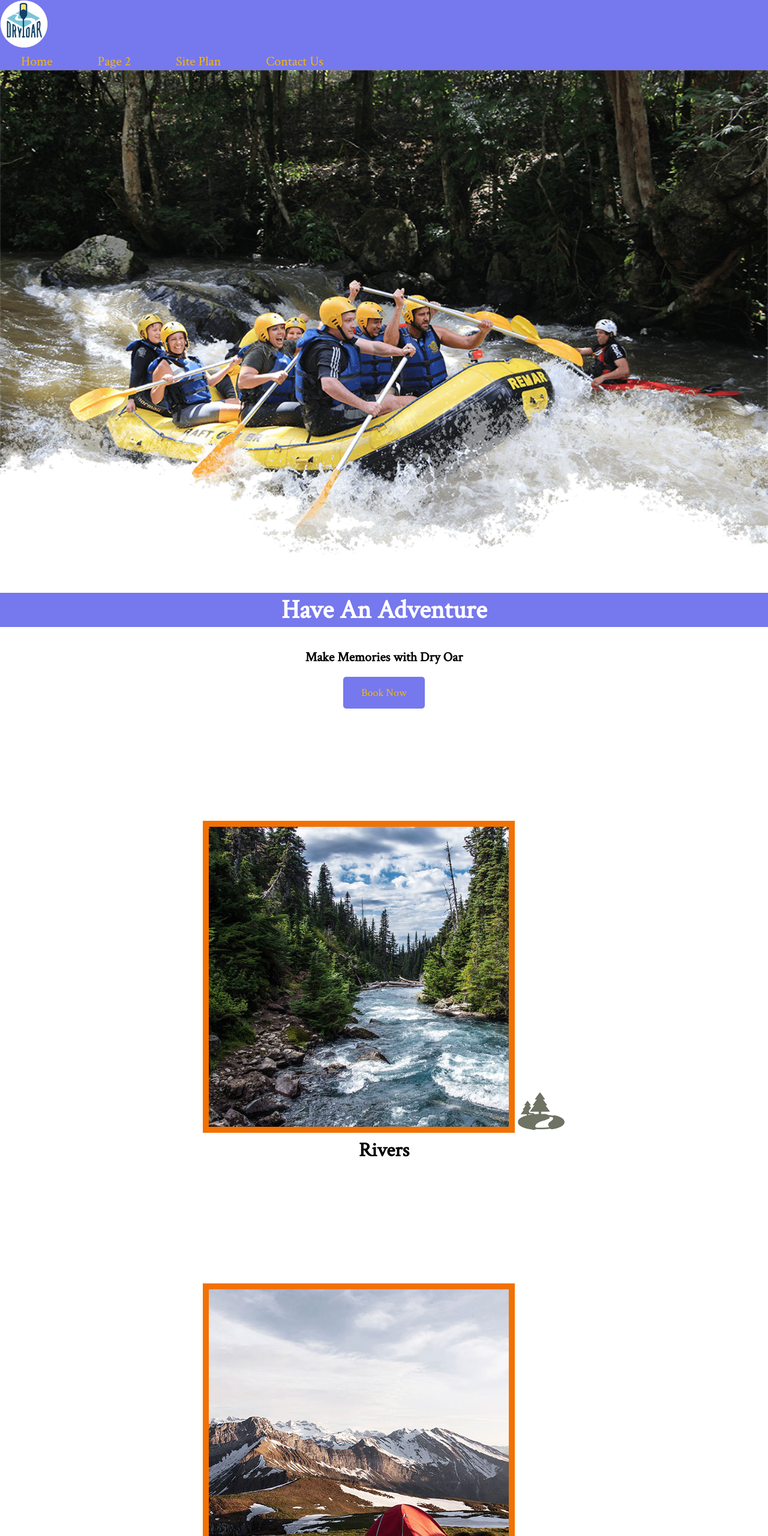
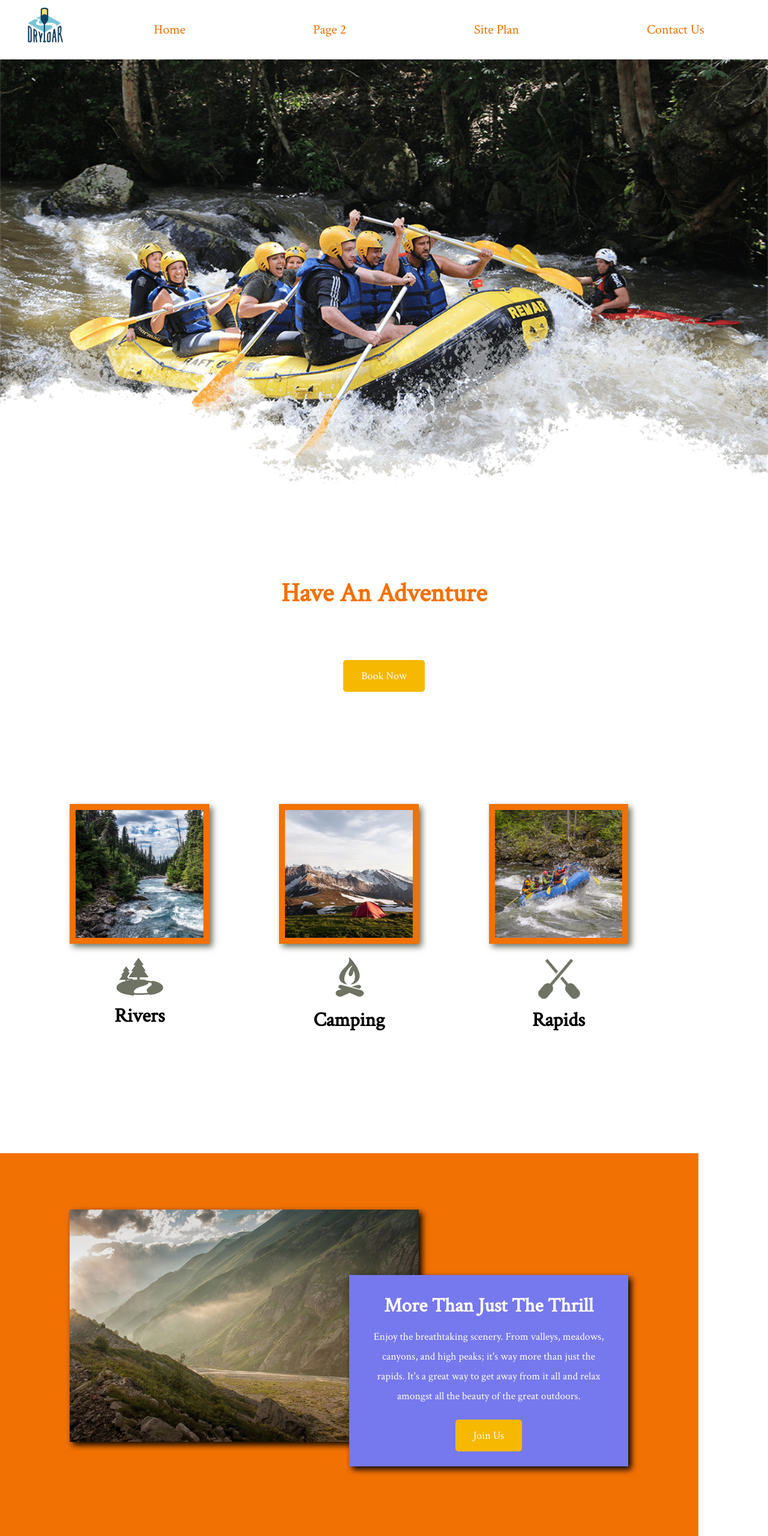
Before and after one commit to designdivin/wdd130-old, a plain HTML site: page wwr/index.html in a window 1280 px wide. Shown: the top 2560 px of the page at 60% size. Drawn offline with Linux system fonts and the light colour scheme.

Commit message:
added elements in styles

```diff
--- a/wwr/styles/styles.css
+++ b/wwr/styles/styles.css
@@ -1,11 +1,12 @@
 @import url('https://fonts.googleapis.com/css2?family=Crimson+Text&display=swap');
 .home-title{
-    background-color: #7678ed;
-    color: #ffffff;
+    background-color: #ffffff;
+    color: #f27103;
     font-family: Crimson text , serif;
     margin-top: 10px;
     font-size: 2em;
 }
+
 .msg h2 {
     font-family: Crimson text , serif;
     background-color: #7678ed;
@@ -13,6 +14,7 @@
 }
 .rivers-card, .camping-card, .rapids-card {
     margin: 200px 0;
+
 }
 .msg p {
     background-color: #7678ed;
@@ -23,11 +25,17 @@
 .mountains {
     margin-top: 50px;
     margin-bottom: 200px;
+    grid-column: 2/7;
+    grid-row: 5/8;
+    box-shadow: 5px 5px 10px black;
 }
 .msg {
     background-color: #7678ed;
     line-height: 1.5em;
     padding: 35px;
+    grid-column: 6/10 ;
+    grid-row: 6/7 ;
+    box-shadow: 5px 5px 10px black;
   }
 body {
     background-color: #ffffff;
@@ -55,19 +63,23 @@ h2 {
     background-color:#f27103;
     text-align: left;
     height: 725px;
+    grid-column: 1/11;
+    grid-row: 4/9;
 }
 main section {
     text-align: center;
 }
 header {
-    background-color:#7678ed ;
+    background-color:#ffffff;
+    display: grid;
+    grid-template-columns: 150px auto;
 }
 .book, .join {
     text-align: center;
     color: #7678ed;
     background-color: #ffffff;
-    color: #f7b801;
-    background-color: #7678ed;
+    color: #ffffff;
+    background-color: #f7b801;
     text-decoration: none;
     font-size: 18px;
     padding: 15px 30px;
@@ -80,10 +92,13 @@ footer {
     color: #ffffff;
     margin-top: 200px;
     padding: 25px 50px;
+    display: flex;
+    justify-content: space-around;
+    align-items: center;
 }
 nav a {
     text-align: center;
-    color: #f7b801;
+    color: #f27103;
 
     text-decoration: none;
     padding: 35px;
@@ -114,12 +129,13 @@ footer a:hover {
 }
 #hero-img{
     width: 100%;
+
 }
 footer a  {
-    background-color: black;
+    background-color: #7678ed;
     color: #f27103;
     text-align: center;
-    color: #7678ed;
+    color: #ffffff;
     text-decoration: none;
 }
 footer p {
@@ -130,13 +146,103 @@ footer p a:hover {
 }
 .card-img {
     border: 10px solid #f27103;
+    transition: transform .5s;
+    box-shadow: 5px 5px 10px #6f7364;
+}
+.card-img:hover {
+    opacity: .6;
+    transform: scale(1.1);
 }
 main section img {
     box-sizing: border-box;
 }
 #logo_link {
     padding-top: 5px;
+    justify-self: center;
+    align-self: center;
 }
 footer .social img  {
     padding-top: 15px;
 }
+nav {
+    display: flex;
+    justify-content: space-around;
+}
+#hero {
+    display: grid;
+    grid-template-columns: 1fr 3fr 1fr;
+    margin-top: -100px;
+}
+#hero-box {
+    grid-column: 1/4;
+    grid-row: 1/3;
+    z-index: -1;
+}
+#hero-msg h4 {
+    color: white;
+}
+#hero-msg {
+    grid-column: 2/3;
+    grid-row: 1/2;
+    margin-top: 100px;
+}
+.card-img, .mountains {
+    width: 100%;
+}
+.home-grid{
+    display: grid;
+    grid-template-columns: 1fr 1fr 1fr 1fr 1fr 1fr 1fr 1fr 1fr 1fr 1fr;
+}
+.rivers-card{
+    grid-column: 2/4;
+    grid-row: 2/3;
+}
+.camping-card{
+    grid-column: 5/7;
+    grid-row: 2/3;
+}
+.rapids-card{
+    grid-column: 8/10;
+    grid-row: 2/3;
+}
+@media screen and (max-width: 900px) {
+    #hero, .home-grid {
+        display: block;
+        height: auto;
+    }
+    nav, footer {
+        flex-direction: column;
+    }
+    nav a {
+        display: block;
+        padding: 15px;
+    }
+    #hero {
+        margin-top: 0;
+    }
+    #hero-msg {
+        margin-top: 0;
+    }
+    #hero-msg h4 {
+        display: none;
+    }
+    .home-title {
+        font-size: 25px;
+        color: #6f7364;
+    }
+    .rivers-card, .camping-card, .rapids-card {
+        margin: 50px auto;
+        width: 60%;
+    }
+    #background {
+        display: none;
+    }
+    .mountains, .msg {
+        width: 80%;
+        display: block;
+        margin: 0 auto;
+    }
+    footer {
+        margin-top: 25px;
+    }
+}
```
